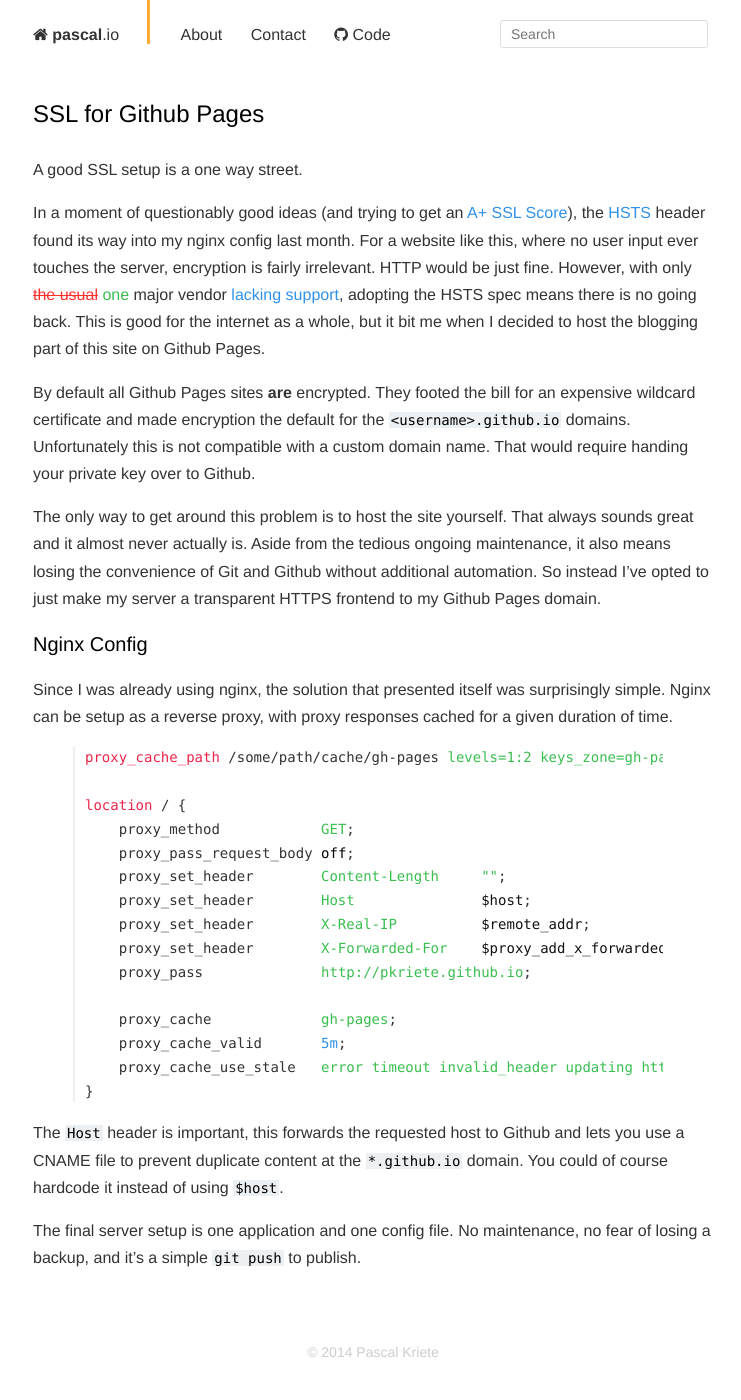
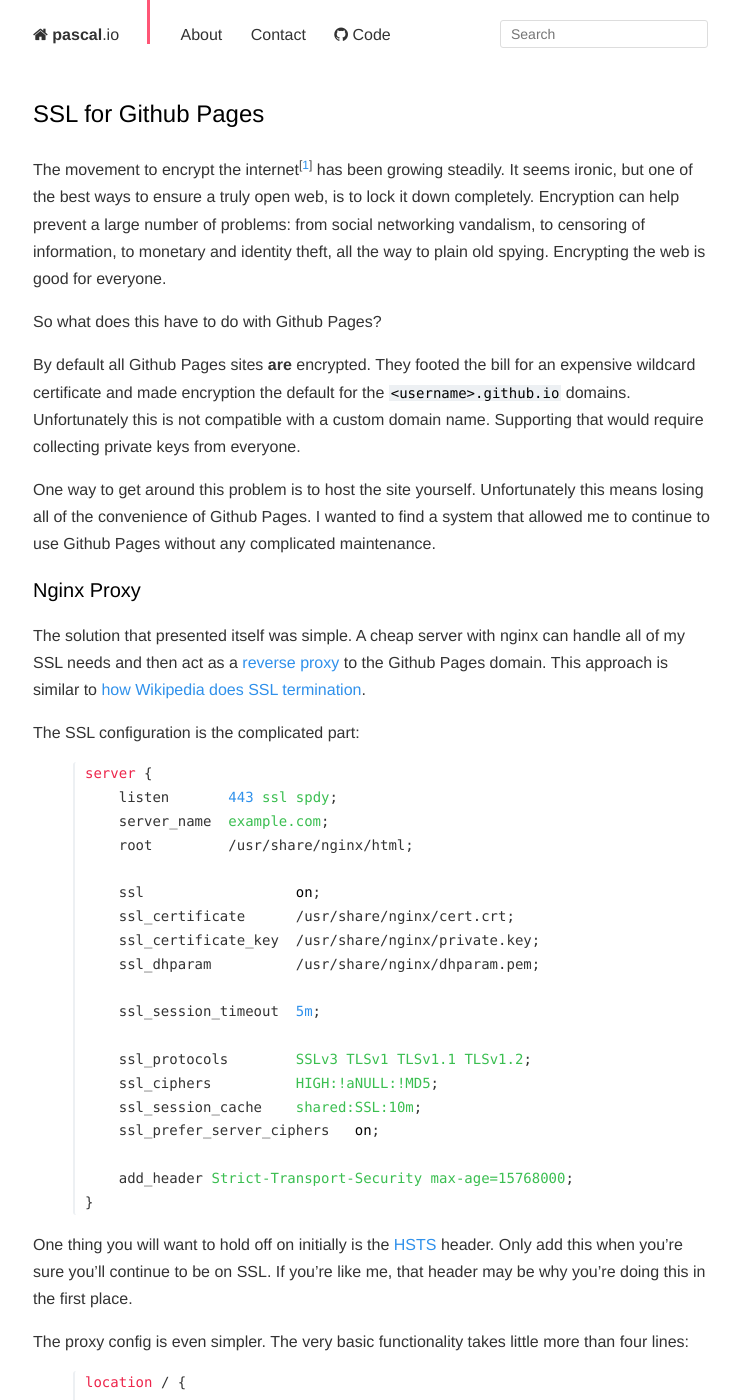
Before and after one commit to pkriete/pkriete.github.io, a Jekyll site: the page built from _posts/2014-08-26-github-pages-https.md, in a window 1280 px wide and 1400 px high. Shown: the whole window, without its empty margins (267-1008 px from the left). Built offline with Jekyll 4.4.1, drawn with Linux system fonts in a browser that asks for light colours; some of the changed text lies outside the part shown.

Commit message:
Rewriting the post to include ssl setup

```diff
--- a/_posts/2014-08-26-github-pages-https.md
+++ b/_posts/2014-08-26-github-pages-https.md
@@ -1,40 +1,94 @@
 ---
-layout: post
 title:  "SSL for Github Pages"
 date:   2014-08-27 20:21:52
+color:  pink
 ---
 
-A good SSL setup is a one way street.
+The movement to encrypt the internet[^encrypt-the-web] has been growing steadily. It seems ironic, but one of the best ways to ensure a truly open web, is to lock it down completely. Encryption can help prevent a large number of problems: from social networking vandalism, to censoring of information, to monetary and identity theft, all the way to plain old spying. Encrypting the web is good for everyone.
 
-In a moment of questionably good ideas (and trying to get an [A+ SSL Score](https://www.ssllabs.com/ssltest/analyze.html?d=pascal.io&hideResults=on)), the [HSTS](https://en.wikipedia.org/wiki/HTTP_Strict_Transport_Security) header found its way into my nginx config last month. For a website like this, where no user input ever touches the server, encryption is fairly irrelevant. HTTP would be just fine. However, with only <strike>the usual</strike> <ins>one</ins> major vendor [lacking support](http://caniuse.com/#feat=stricttransportsecurity), adopting the HSTS spec means there is no going back. This is good for the internet as a whole, but it bit me when I decided to host the blogging part of this site on Github Pages.
+So what does this have to do with Github Pages?
 
 
-By default all Github Pages sites **are** encrypted. They footed the bill for an expensive wildcard certificate and made encryption the default for the `<username>.github.io` domains. Unfortunately this is not compatible with a custom domain name. That would require handing your private key over to Github.
+By default all Github Pages sites **are** encrypted. They footed the bill for an expensive wildcard certificate and made encryption the default for the `<username>.github.io` domains. Unfortunately this is not compatible with a custom domain name. Supporting that would require collecting private keys from everyone.
 
-The only way to get around this problem is to host the site yourself. That always sounds great and it almost never actually is. Aside from the tedious ongoing maintenance, it also means losing the convenience of Git and Github without additional automation. So instead I've opted to just make my server a transparent HTTPS frontend to my Github Pages domain.
+One way to get around this problem is to host the site yourself. Unfortunately this means losing all of the convenience of Github Pages. I wanted to find a system that allowed me to continue to use Github Pages without any complicated maintenance.
 
-## Nginx Config
+## Nginx Proxy
 
-Since I was already using nginx, the solution that presented itself was surprisingly simple. Nginx can be setup as a reverse proxy, with proxy responses cached for a given duration of time.
+The solution that presented itself was simple. A cheap server with nginx can handle all of my SSL needs and then act as a [reverse proxy][Proxy-module-docs] to the Github Pages domain. This approach is similar to [how Wikipedia does SSL termination][wikipedia-ssl-termination].
+
+The SSL configuration is the complicated part:
 
 {% highlight nginx %}
-proxy_cache_path /some/path/cache/gh-pages levels=1:2 keys_zone=gh-pages:10m;
+server {
+    listen       443 ssl spdy;
+    server_name  example.com;
+    root         /usr/share/nginx/html;
 
+    ssl                  on;
+    ssl_certificate      /usr/share/nginx/cert.crt;
+    ssl_certificate_key  /usr/share/nginx/private.key;
+    ssl_dhparam          /usr/share/nginx/dhparam.pem;
+
+    ssl_session_timeout  5m;
+
+    ssl_protocols        SSLv3 TLSv1 TLSv1.1 TLSv1.2;
+    ssl_ciphers          HIGH:!aNULL:!MD5;
+    ssl_session_cache    shared:SSL:10m;
+    ssl_prefer_server_ciphers   on;
+
+    add_header Strict-Transport-Security max-age=15768000;
+}
+{% endhighlight %}
+
+One thing you will want to hold off on initially is the [HSTS][HSTS Wiki] header. Only add this when you're sure you'll continue to be on SSL. If you're like me, that header may be why you're doing this in the first place.
+
+The proxy config is even simpler. The very basic functionality takes little more than four lines:
+
+{% highlight nginx %}
+location / {
+    proxy_set_header        Host               $host;
+    proxy_set_header        X-Real-IP          $remote_addr;
+    proxy_set_header        X-Forwarded-For    $proxy_add_x_forwarded_for;
+    proxy_pass              http://<username>.github.io;
+}
+{% endhighlight %}
+
+At this point everything should work as needed. Passing along the IP address of the visitor is simply part of being a good internet citizen, while the `Host` header ensures that you can continue to use a `CNAME` file to prevent duplicate content from showing up at your `*.github.io` domain.
+
+### Performance Tweaking
+
+The obvious downside to this setup is that every single request has some added latency. Github's servers are fast, as is the box I use to host this site, but we can still apply some basic techniques to speed it up. The first resource drain we want to stop are needlessly large requests. This means first and foremost that we don't want to spend time and resources on passing things like `POST` requests on to Github:
+
+{% highlight nginx %}
 location / {
     proxy_method            GET;
     proxy_pass_request_body off;
     proxy_set_header        Content-Length     "";
-    proxy_set_header        Host               $host;
-    proxy_set_header        X-Real-IP          $remote_addr;
-    proxy_set_header        X-Forwarded-For    $proxy_add_x_forwarded_for;
-    proxy_pass              http://pkriete.github.io;
+}
+{% endhighlight %}
 
+The second thing we want to limit are requests for unchanged data. With the data from Jekyll being almost entirely static, the server can do some aggressive caching:
+
+{% highlight nginx %}
+proxy_cache_path /some/path/cache/gh-pages levels=1:2 keys_zone=gh-pages:10m inactive=24h;
+
+location / {
     proxy_cache             gh-pages;
-    proxy_cache_valid       5m;
+    proxy_cache_valid       200 302            5m;
+    proxy_cache_valid       301                1h;
+    proxy_cache_valid       404                1m;
     proxy_cache_use_stale   error timeout invalid_header updating http_500 http_502 http_503 http_504;
 }
 {% endhighlight %}
 
-The `Host` header is important, this forwards the requested host to Github and lets you use a CNAME file to prevent duplicate content at the `*.github.io` domain. You could of course hardcode it instead of using `$host`.
+Including the `updating` key in `proxy_cache_use_stale` means that most requests will be served from the cache, while nginx updates the stale file in the background.
 
-The final server setup is one application and one config file. No maintenance, no fear of losing a backup, and it's a simple `git push` to publish.
+### Maintenance
+
+The final server setup is one application and one config file. Back up `nginx.conf` and the only maintenance you will ever do is refresh your certificate when it expires. No debugging, no fear of missing a backup, and it's a simple `git push` to publish.
+
+[^encrypt-the-web]: Electronic Frontier Foundation: [Encrypt the Web](https://www.eff.org/encrypt-the-web)
+[wikipedia-ssl-termination]: https://wikitech.wikimedia.org/wiki/Https#SSL_termination
+[Proxy-module-docs]: http://nginx.org/en/docs/http/ngx_http_proxy_module.html
+[HSTS Wiki]: https://en.wikipedia.org/wiki/HTTP_Strict_Transport_Security
```
